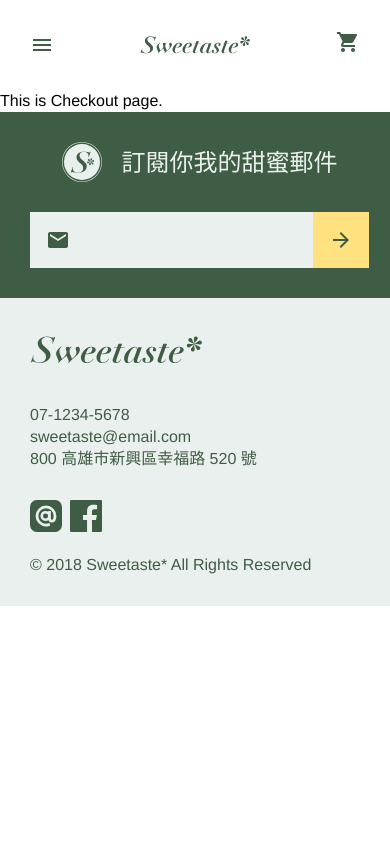
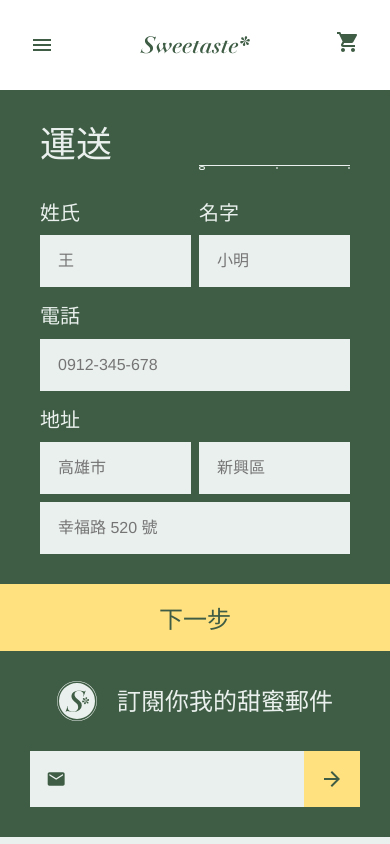
Before and after one commit to Xiawpohr/sweetaste, a React (Create React App) app: page /checkout in a window 390 px wide. Shown: the top 844 px of the page. Built offline with nearby package versions, Linux system fonts and the light colour scheme.

Commit message:
add mobile checkout page

```diff
--- /dev/null
+++ b/src/components/CheckoutForm.js
@@ -0,0 +1,64 @@
+import React from 'react'
+import { withRouter } from 'react-router-dom'
+import FormStepper from './FormStepper.js'
+import DeliveryInputGroup from './DeliveryInputGroup.js'
+import PaymentInputGroup from './PaymentInputGroup.js'
+import InvoiceInputGroup from './InvoiceInputGroup.js'
+import Flex from '../styles/Flex.js'
+import Box from '../styles/Box.js'
+import Text from '../styles/Text.js'
+import Button from '../styles/Button.js'
+
+class CheckoutForm extends React.Component {
+  constructor (props) {
+    super(props)
+    this.state = {
+      step: 1
+    }
+    this.nextStep = this.nextStep.bind(this)
+    this.handleButton = this.handleButton.bind(this)
+  }
+
+  nextStep () {
+    this.setState({
+      step: this.state.step + 1
+    })
+  }
+
+  handleButton () {
+    if (this.state.step < 3) {
+      this.nextStep()
+    } else {
+      this.props.history.push('/checkout-success')
+    }
+  }
+
+  render () {
+    const formSteps = [
+      { title: '運送', inputs: <DeliveryInputGroup />, btnText: '下一步' },
+      { title: '付款', inputs: <PaymentInputGroup />, btnText: '下一步' },
+      { title: '發票', inputs: <InvoiceInputGroup />, btnText: '確認結帳' }
+    ]
+    const formStep = formSteps[this.state.step - 1]
+    return (
+      <div>
+        <Box px={4} py={3} bg='darkGreen'>
+          <Flex mb={3} justifyContent='space-between' alignItems='flex-end'>
+            <Box mr={0} flex={1}>
+              <Text fontSize={3} fontWeight={500} color='lightGreen'>{formStep.title}</Text>
+            </Box>
+            <Box flex={1}>
+              <FormStepper completedSteps={this.state.step - 1} color='lightGreen'/>
+            </Box>
+          </Flex>
+          {formStep.inputs}
+        </Box>
+        <Button width={1} onClick={this.handleButton}>
+          <Text fontSize={2} fontWeight={500} color='darkGreen' textAlign='center'>{formStep.btnText}</Text>
+        </Button>
+      </div>
+    )
+  }
+}
+
+export default withRouter(CheckoutForm)
--- /dev/null
+++ b/src/components/DeliveryInputGroup.js
@@ -0,0 +1,47 @@
+import React from 'react'
+import Input from './Input.js'
+import Flex from '../styles/Flex.js'
+import Box from '../styles/Box.js'
+import Text from '../styles/Text.js'
+
+class DeliveryInputGroup extends React.Component {
+  constructor (props) {
+    super(props)
+    this.state = {}
+  }
+
+  render () {
+    return (
+      <div>
+        <Flex mb={1} justifyContent='space-between'>
+          <Box mr={0} flex={1}>
+            <Text mb={0} fontSize={1} color='lightGreen'>姓氏</Text>
+            <Input placeholder='王'/>
+          </Box>
+          <Box flex={1}>
+            <Text mb={0} fontSize={1} color='lightGreen'>名字</Text>
+            <Input placeholder='小明'/>
+          </Box>
+        </Flex>
+        <Flex mb={1}>
+          <Box flex={1}>
+            <Text mb={0} fontSize={1} color='lightGreen'>電話</Text>
+            <Input placeholder='0912-345-678'/>
+          </Box>
+        </Flex>
+        <Text mb={0} fontSize={1} color='lightGreen'>地址</Text>
+        <Flex mb={0} justifyContent='space-between'>
+          <Box mr={0} flex={1}>
+            <Input placeholder='高雄市'/>
+          </Box>
+          <Box flex={1}>
+            <Input placeholder='新興區'/>
+          </Box>
+        </Flex>
+        <Input placeholder='幸福路 520 號'/>
+      </div>
+    )
+  }
+}
+
+export default DeliveryInputGroup
--- a/src/components/FormStepper.js
+++ b/src/components/FormStepper.js
@@ -5,36 +5,40 @@ import Icon from '../styles/Icon.js'
 import Position from '../styles/Position.js'
 import Hr from '../styles/Hr.js'
 
-class FormStepper extends React.Component {
-  constructor (props) {
-    super(props)
-    this.state = {
-      completedSteps: 0
-    }
-  }
-
-  render () {
-    return (
+const FormStepper = ({ color, completedSteps }) => (
   <div>
     <Position position='relative' top={10}>
-          <Hr bg='darkGreen'/>
+      <Flex px={10}>
+        <Box px={10} flex={1}>
+          <Hr bg={color}/>
+        </Box>
+        <Box px={10} flex={1}>
+          <Hr bg={color}/>
+        </Box>
+      </Flex>
     </Position>
     <Position position='relative'>
       <Flex justifyContent='space-between' alignItems='center'>
-            <Box width={20} height={20} bg='darkGreen' border='1px solid' borderColor='darkgreen' borderRadius='50%'>
-              <Icon name='Check' mt='-1px' ml='-1px' width={20} fill='white'/>
+        <Box width={20} height={20} border='1px solid' borderColor={color} borderRadius='50%'>
+          {completedSteps === 0 && <Box m='2px' width={14} height={14} bg={color} borderRadius='50%'/>}
+          {completedSteps >= 1 && <Icon name='Check' mt='-2px' ml='-2px' width={22} color={color}/>}
         </Box>
-            <Box width={20} height={20} bg='darkGreen' border='1px solid' borderColor='darkgreen' borderRadius='50%'>
-              <Icon name='Check' mt='-1px' ml='-1px' width={20} fill='white'/>
+        <Box width={20} height={20} border='1px solid' borderColor={color} borderRadius='50%'>
+          {completedSteps === 1 && <Box m='2px' width={14} height={14} bg={color} borderRadius='50%'/>}
+          {completedSteps >= 2 && <Icon name='Check' mt='-2px' ml='-2px' width={22} color={color}/>}
         </Box>
-            <Box width={20} height={20} bg='darkGreen' border='1px solid' borderColor='darkgreen' borderRadius='50%'>
-              <Icon name='Check' mt='-1px' ml='-1px' width={20} fill='white'/>
+        <Box width={20} height={20} border='1px solid' borderColor={color} borderRadius='50%'>
+          {completedSteps === 2 && <Box m='2px' width={14} height={14} bg={color} borderRadius='50%'/>}
+          {completedSteps >= 3 && <Icon name='Check' mt='-2px' ml='-2px' width={22} color={color}/>}
         </Box>
       </Flex>
     </Position>
   </div>
 )
-  }
+
+FormStepper.defaultProps = {
+  color: 'darkGreen',
+  completedSteps: 0
 }
 
 export default FormStepper
--- /dev/null
+++ b/src/components/InvoiceInputGroup.js
@@ -0,0 +1,66 @@
+import React from 'react'
+import Input from './Input.js'
+import Flex from '../styles/Flex.js'
+import Box from '../styles/Box.js'
+import Text from '../styles/Text.js'
+
+class InvoiceInputGroup extends React.Component {
+  constructor (props) {
+    super(props)
+    this.state = {
+      tabIndex: 0
+    }
+    this.switchTo = this.switchTo.bind(this)
+  }
+
+  switchTo () {
+    if (this.state.tabIndex === 0) {
+      this.setState({
+        tabIndex: 1
+      })
+    } else {
+      this.setState({
+        tabIndex: 0
+      })
+    }
+  }
+
+  render () {
+    const tabIndex = this.state.tabIndex
+    return (
+      <div>
+        <Flex mb={3}>
+          <Box onClick={this.switchTo} clickable flex={1} py={14} bg={tabIndex === 0 ? 'lightGreen' : 'darkGreen'} border='1px solid' borderColor='lightGreen'>
+            <Text fontSize={1} color={tabIndex === 0 ? 'darkGreen' : 'lightGreen'} textAlign='center'>電子發票</Text>
+          </Box>
+          <Box onClick={this.switchTo} clickable flex={1} py={14} bg={tabIndex === 1 ? 'lightGreen' : 'darkGreen'} border='1px solid' borderColor='lightGreen'>
+            <Text fontSize={1} color={tabIndex === 1 ? 'darkGreen' : 'lightGreen'} textAlign='center'>郵寄發票</Text>
+          </Box>
+        </Flex>
+        {tabIndex === 0 ? (
+          <div>
+            <Text mb={0} fontSize={1} color='lightGreen'>電子郵件信箱</Text>
+            <Input mb={1} placeholder='example@email.com'/>
+          </div>
+        ) : (
+          <div>
+            <Text mb={0} fontSize={1} color='lightGreen'>地址</Text>
+            <Flex mb={0} justifyContent='space-between'>
+              <Box mr={0} flex={1}>
+                <Input placeholder='高雄市'/>
+              </Box>
+              <Box flex={1}>
+                <Input placeholder='新興區'/>
+              </Box>
+            </Flex>
+            <Input mb={1} placeholder='幸福路 520 號'/>
+          </div>
+        )}
+        <Text mb={0} fontSize={1} color='lightGreen'>統一編號（選填）</Text>
+        <Input placeholder='12345678'/>
+      </div>
+    )
+  }
+}
+
+export default InvoiceInputGroup
--- /dev/null
+++ b/src/components/PaymentInputGroup.js
@@ -0,0 +1,52 @@
+import React from 'react'
+import Input from './Input.js'
+import Flex from '../styles/Flex.js'
+import Box from '../styles/Box.js'
+import Text from '../styles/Text.js'
+
+class PaymentInputGroup extends React.Component {
+  constructor (props) {
+    super(props)
+    this.state = {}
+  }
+
+  render () {
+    return (
+      <div>
+        <Flex mb={1}>
+          <Box flex={1}>
+            <Text mb={0} fontSize={1} color='lightGreen'>信用卡卡號</Text>
+            <Input placeholder='9012-3456-7890-1234'/>
+          </Box>
+        </Flex>
+        <Text mb={0} fontSize={1} color='lightGreen'>持卡人姓名</Text>
+        <Flex mb={1} justifyContent='space-between'>
+          <Box mr={0} flex={1}>
+            <Input placeholder='王'/>
+          </Box>
+          <Box flex={1}>
+            <Input placeholder='小明'/>
+          </Box>
+        </Flex>
+        <Text mb={0} fontSize={1} color='lightGreen'>有效期限</Text>
+        <Flex mb={1} justifyContent='space-between'>
+          <Box mr={0} flex={1}>
+            <Input placeholder='月'/>
+          </Box>
+          <Box flex={1}>
+            <Input placeholder='年'/>
+          </Box>
+        </Flex>
+        <Text mb={0} fontSize={1} color='lightGreen'>背面末三碼</Text>
+        <Flex mb={1} justifyContent='space-between'>
+          <Box mr={0} flex={1}>
+            <Input placeholder='123'/>
+          </Box>
+          <Box flex={1} />
+        </Flex>
+      </div>
+    )
+  }
+}
+
+export default PaymentInputGroup
--- a/src/pages/Checkout.js
+++ b/src/pages/Checkout.js
@@ -1,8 +1,16 @@
 import React from 'react'
+import Mobile from '../components/Mobile.js'
+import Desktop from '../components/Desktop.js'
+import CheckoutForm from '../components/CheckoutForm.js'
 
 const Checkout = () => (
   <div>
-    This is Checkout page.
+    <Mobile>
+      <CheckoutForm />
+    </Mobile>
+    <Desktop>
+
+    </Desktop>
   </div>
 )
 
--- a/src/pages/CheckoutSuccess.js
+++ b/src/pages/CheckoutSuccess.js
@@ -16,7 +16,7 @@ const CheckoutSuccess = () => (
       <Background height={518} backgroundImage={`url(${picnicTable})`}>
         <Flex flexDirection='column' justifyContent='center' alignItems='center' fillHeight>
           <Box mb={3} width={190}>
-            <FormStepper />
+            <FormStepper completedSteps={3}/>
           </Box>
           <Text fontSize={4} fontWeight={700} fontFamily='"YuMincho +36p Kana"' color='darkGreen'>付款成功</Text>
         </Flex>
@@ -30,7 +30,7 @@ const CheckoutSuccess = () => (
         <Background height={518} backgroundImage={`url(${picnicTable})`}>
           <Flex flexDirection='column' justifyContent='center' alignItems='center' fillHeight>
             <Box mb={3} width={190}>
-              <FormStepper />
+              <FormStepper completedSteps={3}/>
             </Box>
             <Text mb={4} fontSize={4} fontWeight={700} fontFamily='"YuMincho +36p Kana"' color='darkGreen'>付款成功</Text>
             <Button width={300}>
--- a/src/styles/Box.js
+++ b/src/styles/Box.js
@@ -31,6 +31,7 @@ const Box = styled.div`
   ${alignSelf}
   ${justifySelf}
   ${order}
+  cursor: ${props => props.clickable && 'pointer'}
 `
 
 Box.propTypes = {
--- a/src/styles/Icon.js
+++ b/src/styles/Icon.js
@@ -66,6 +66,10 @@ const styledIcon = styled(Icon)`
   fill: currentColor;
 `
 
+styledIcon.defaultProps = {
+  color: 'darkGreen'
+}
+
 styledIcon.propTypes = {
   ...space.propTypes,
   ...display.propTypes,
--- a/src/styles/PlainInput.js
+++ b/src/styles/PlainInput.js
@@ -3,6 +3,7 @@ import styled from 'styled-components'
 const PlainInput = styled.input.attrs({
   type: 'text'
 })`
+  width: 100%;
   background-color: unset;
   border: none;
   color: ${props => props.theme.colors.green};
--- a/src/styles/icons/Check.js
+++ b/src/styles/icons/Check.js
@@ -2,7 +2,6 @@ import React from 'react'
 
 const Check = ({
   style = {},
-  fill = '#3F5D45',
   width = '24',
   className = '',
   viewBox = '0 0 24 24'
@@ -16,7 +15,7 @@ const Check = ({
     className={`svg-icon ${className || ''}`}
     xmlnsXlink='http://www.w3.org/1999/xlink'
   >
-    <path fill={fill} d="M9 16.17L4.83 12l-1.42 1.41L9 19 21 7l-1.41-1.41z"/>
+    <path d="M12 2C6.48 2 2 6.48 2 12s4.48 10 10 10 10-4.48 10-10S17.52 2 12 2zm-2 15l-5-5 1.41-1.41L10 14.17l7.59-7.59L19 8l-9 9z"/>
   </svg>
 )
 
```
Also changed, not shown: src/styles/icons/baseline-check_circle-24px.svg (added). Lines whose indentation alone changed are shown as unchanged.
